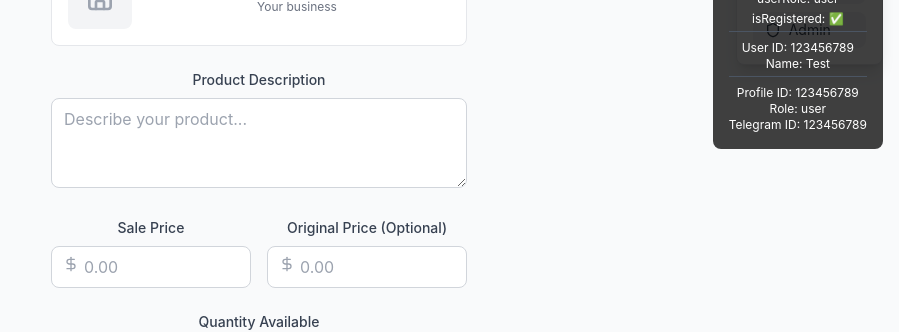
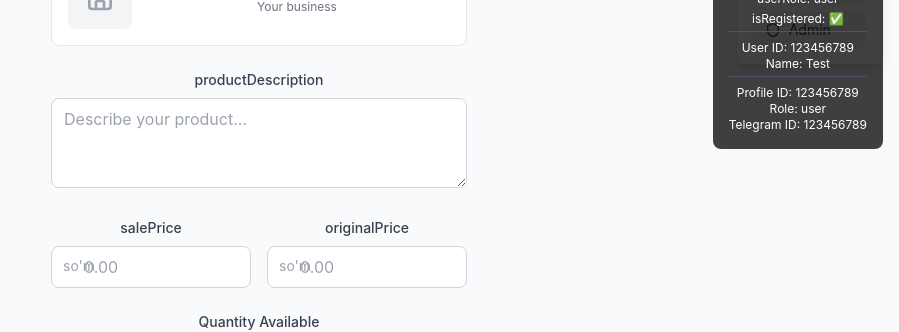
Before and after one commit to temurxon-abulqosimov/mazza-frontend-clean, a React (Create React App) app: page /seller/products/create in a window 1280 px wide. Shown: the part 165-497 px from the top of the page, without its empty margins (381-1280 px from the left). Built offline with nearby package versions, Linux system fonts and the light colour scheme; no server answers.

Commit message:
roles based change

```diff
--- a/src/components/ProductForm.tsx
+++ b/src/components/ProductForm.tsx
@@ -5,6 +5,7 @@ import { productsApi, sellersApi } from '../services/api';
 import { CreateProductDto, ProductCategory } from '../types';
 import Notification, { NotificationProps } from './Notification';
 import { useTelegram } from '../contexts/TelegramContext';
+import { useLocalization } from '../contexts/LocalizationContext';
 
 interface ProductFormProps {
   mode: 'create' | 'edit';
@@ -13,6 +14,7 @@ interface ProductFormProps {
 const ProductForm: React.FC<ProductFormProps> = ({ mode }) => {
   const navigate = useNavigate();
   const { id } = useParams();
+  const { t } = useLocalization();
   const [loading, setLoading] = useState(false);
   const [error, setError] = useState<string | null>(null);
   const [seller, setSeller] = useState<any>(null);
@@ -223,7 +225,7 @@ const ProductForm: React.FC<ProductFormProps> = ({ mode }) => {
           {/* Product Description */}
           <div>
             <label htmlFor="description" className="block text-sm font-medium text-gray-700 mb-2">
-              Product Description
+              {t('productDescription') || 'Product Description'}
             </label>
             <textarea
               id="description"
@@ -241,7 +243,7 @@ const ProductForm: React.FC<ProductFormProps> = ({ mode }) => {
           <div className="grid grid-cols-2 gap-4">
             <div>
               <label htmlFor="price" className="block text-sm font-medium text-gray-700 mb-2">
-                Sale Price
+                {t('salePrice') || 'Sale Price'}
               </label>
               <div className="relative">
                 <input
@@ -256,13 +258,13 @@ const ProductForm: React.FC<ProductFormProps> = ({ mode }) => {
                   className="w-full px-3 py-2 pl-8 border border-gray-300 rounded-lg focus:ring-2 focus:ring-orange-500 focus:border-orange-500"
                   placeholder="0.00"
                 />
-                <DollarSign className="absolute left-3 top-2.5 w-4 h-4 text-gray-400" />
+                <span className="absolute left-3 top-2.5 text-gray-400 text-sm">so'm</span>
               </div>
             </div>
 
             <div>
               <label htmlFor="originalPrice" className="block text-sm font-medium text-gray-700 mb-2">
-                Original Price (Optional)
+                {t('originalPrice') || 'Original Price (Optional)'}
               </label>
               <div className="relative">
                 <input
@@ -276,7 +278,7 @@ const ProductForm: React.FC<ProductFormProps> = ({ mode }) => {
                   className="w-full px-3 py-2 pl-8 border border-gray-300 rounded-lg focus:ring-2 focus:ring-orange-500 focus:border-orange-500"
                   placeholder="0.00"
                 />
-                <DollarSign className="absolute left-3 top-2.5 w-4 h-4 text-gray-400" />
+                <span className="absolute left-3 top-2.5 text-gray-400 text-sm">so'm</span>
               </div>
             </div>
           </div>
```
